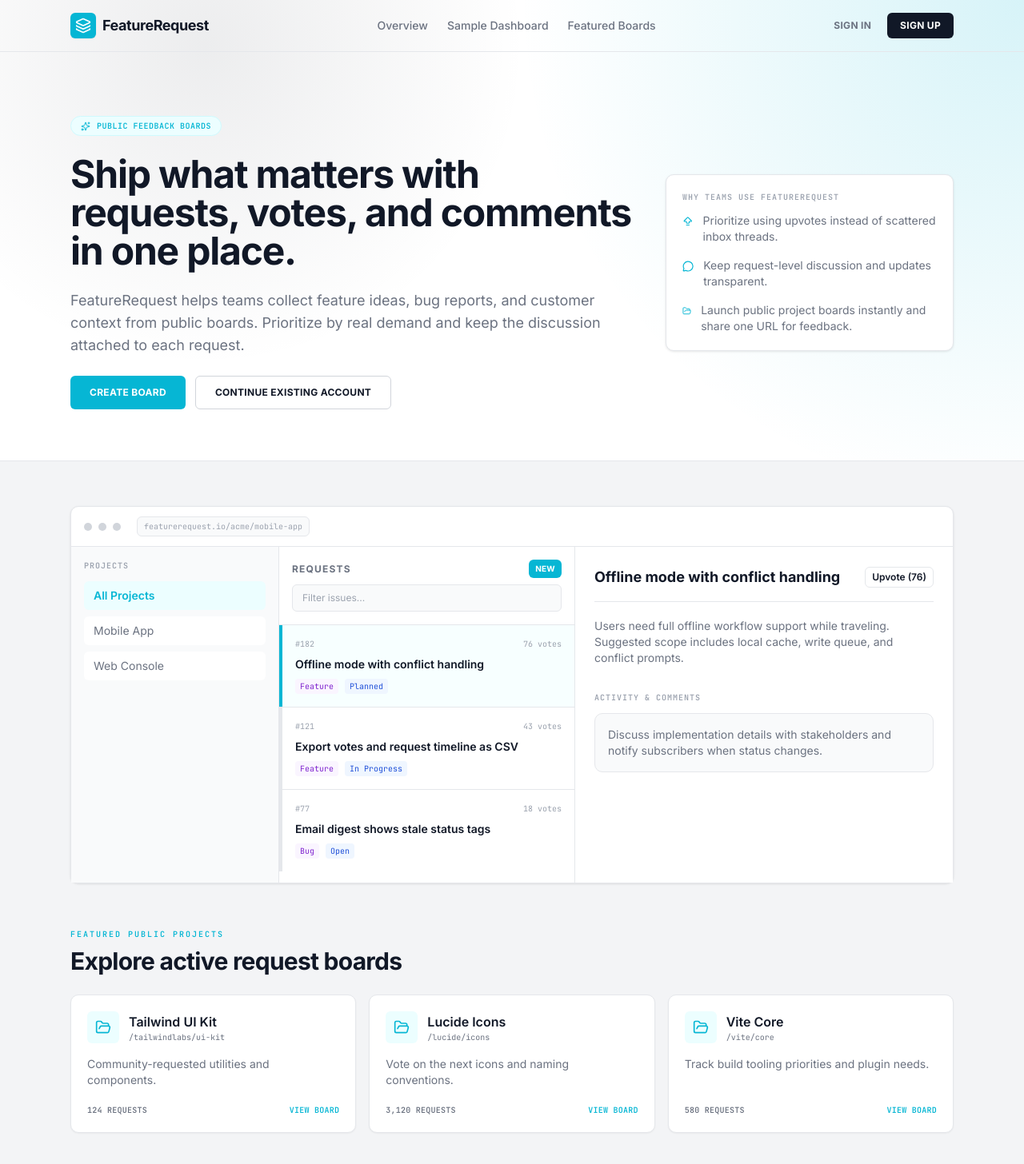
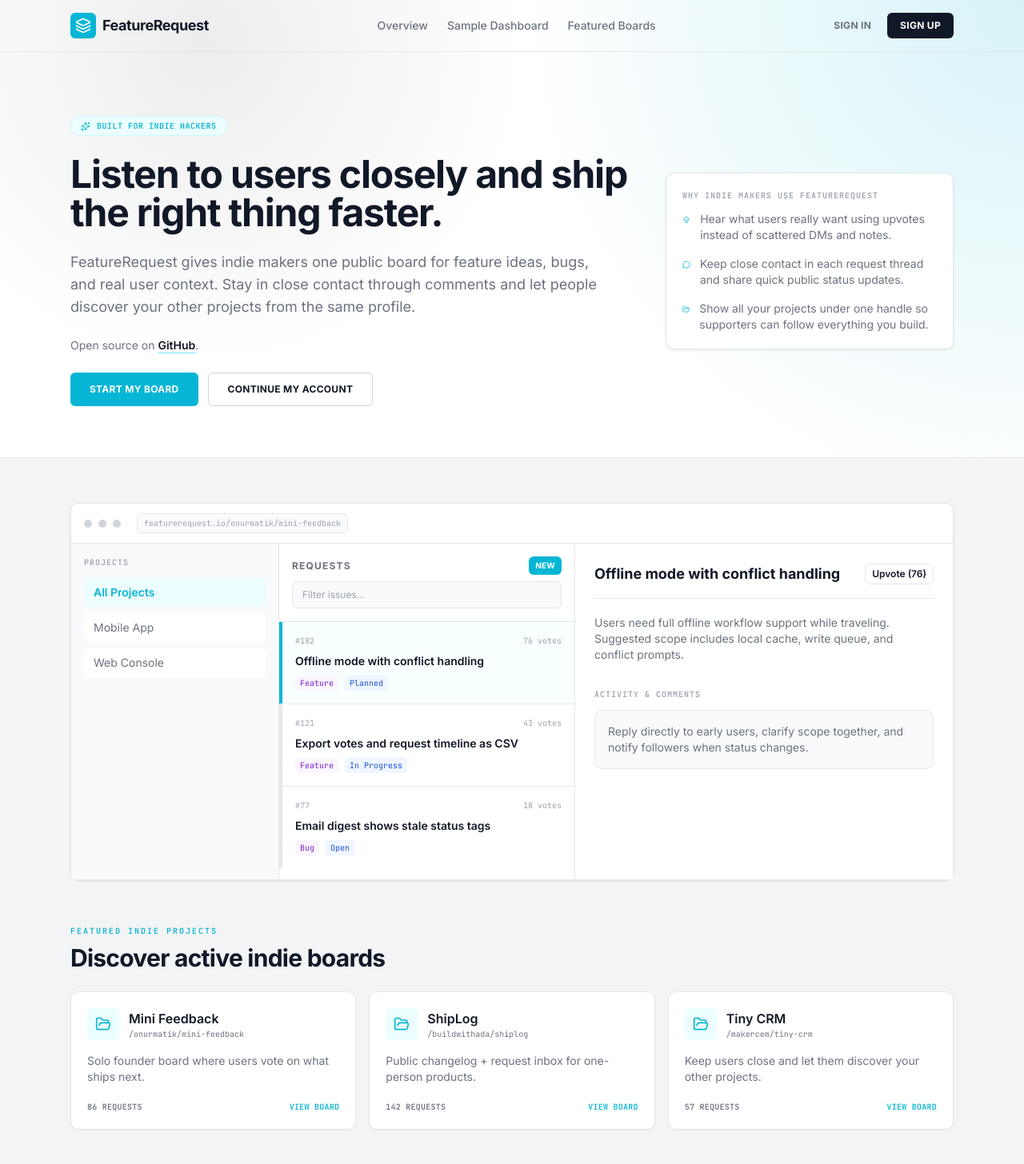
Before and after one commit to onurmatik/feature-request, a React (Vite) app in the folder frontend/: page / in a window 1280 px wide. Shown: the top 1456 px of the page at 80% size. Built offline with nearby package versions, Linux system fonts and the light colour scheme; no server answers.

Commit message:
Update featured projects data

```diff
--- a/frontend/src/LandingPage.jsx
+++ b/frontend/src/LandingPage.jsx
@@ -10,27 +10,27 @@
 const DEFAULT_FEATURED_PROJECTS = [
   {
     id: "sample-a",
-    owner_handle: "tailwindlabs",
-    name: "Tailwind UI Kit",
-    slug: "ui-kit",
-    tagline: "Community-requested utilities and components.",
-    issues_count: 124,
+    owner_handle: "onurmatik",
+    name: "Mini Feedback",
+    slug: "mini-feedback",
+    tagline: "Solo founder board where users vote on what ships next.",
+    issues_count: 86,
   },
   {
     id: "sample-b",
-    owner_handle: "lucide",
-    name: "Lucide Icons",
-    slug: "icons",
-    tagline: "Vote on the next icons and naming conventions.",
-    issues_count: 3120,
+    owner_handle: "buildwithada",
+    name: "ShipLog",
+    slug: "shiplog",
+    tagline: "Public changelog + request inbox for one-person products.",
+    issues_count: 142,
   },
   {
     id: "sample-c",
-    owner_handle: "vite",
-    name: "Vite Core",
-    slug: "core",
-    tagline: "Track build tooling priorities and plugin needs.",
-    issues_count: 580,
+    owner_handle: "makercem",
+    name: "Tiny CRM",
+    slug: "tiny-crm",
+    tagline: "Keep users close and let them discover your other projects.",
+    issues_count: 57,
   },
 ];
 
@@ -332,14 +332,27 @@
             <div className="space-y-6">
               <p className="inline-flex items-center gap-2 rounded-full border border-cyan-100 bg-cyan-50 px-3 py-1 text-[10px] font-mono font-bold uppercase tracking-wider text-[#06B6D4]">
                 <Sparkles size={12} />
-                Public Feedback Boards
+                Built for Indie Hackers
               </p>
               <h1 className="text-4xl font-bold tracking-tight sm:text-5xl">
-                Ship what matters with requests, votes, and comments in one place.
+                Listen to users closely and ship the right thing faster.
               </h1>
               <p className="max-w-2xl text-base text-[#6b7280] sm:text-lg">
-                FeatureRequest helps teams collect feature ideas, bug reports, and customer context from public
-                boards. Prioritize by real demand and keep the discussion attached to each request.
+                FeatureRequest gives indie makers one public board for feature ideas, bugs, and real user context.
+                Stay in close contact through comments and let people discover your other projects from the same
+                profile.
+              </p>
+              <p className="text-sm text-[#6b7280]">
+                Open source on{" "}
+                <a
+                  href="https://github.com/onurmatik/feature-request"
+                  target="_blank"
+                  rel="noreferrer"
+                  className="font-semibold text-[#111827] underline decoration-cyan-300 underline-offset-4 hover:text-[#06B6D4]"
+                >
+                  GitHub
+                </a>
+                .
               </p>
               <div className="flex flex-col gap-3 sm:flex-row">
                 {!isAuthenticated ? (
@@ -349,14 +362,14 @@
                       onClick={() => openAuth("signUp")}
                       className="rounded-sm-ds bg-[#06B6D4] px-6 py-3 text-xs font-bold uppercase tracking-wide text-white transition-colors hover:bg-cyan-600"
                     >
-                      Create Board
+                      Start My Board
                     </button>
                     <button
                       type="button"
                       onClick={() => openAuth("signIn")}
                       className="rounded-sm-ds border border-[#d1d5db] bg-white px-6 py-3 text-xs font-bold uppercase tracking-wide text-[#111827] transition-colors hover:bg-[#f9fafb]"
                     >
-                      Continue Existing Account
+                      Continue My Account
                     </button>
                   </>
                 ) : (
@@ -364,7 +377,7 @@
                     href={`/${currentUserHandle}/`}
                     className="inline-flex w-fit items-center rounded-sm-ds bg-[#06B6D4] px-6 py-3 text-xs font-bold uppercase tracking-wide text-white transition-colors hover:bg-cyan-600"
                   >
-                    Open My Workspace
+                    Open My Profile
                   </a>
                 )}
               </div>
@@ -372,20 +385,20 @@
 
             <div className="rounded-md-ds border border-[#e5e7eb] bg-white p-5 shadow-ds">
               <p className="mb-3 text-[10px] font-mono font-bold uppercase tracking-widest text-[#9ca3af]">
-                Why teams use FeatureRequest
+                Why indie makers use FeatureRequest
               </p>
               <div className="space-y-4 text-sm text-[#6b7280]">
                 <div className="flex items-start gap-3">
                   <ArrowBigUpDash className="mt-0.5 text-[#06B6D4]" size={18} />
-                  <p>Prioritize using upvotes instead of scattered inbox threads.</p>
+                  <p>Hear what users really want using upvotes instead of scattered DMs and notes.</p>
                 </div>
                 <div className="flex items-start gap-3">
                   <MessageCircle className="mt-0.5 text-[#06B6D4]" size={18} />
-                  <p>Keep request-level discussion and updates transparent.</p>
+                  <p>Keep close contact in each request thread and share quick public status updates.</p>
                 </div>
                 <div className="flex items-start gap-3">
                   <FolderOpen className="mt-0.5 text-[#06B6D4]" size={18} />
-                  <p>Launch public project boards instantly and share one URL for feedback.</p>
+                  <p>Show all your projects under one handle so supporters can follow everything you build.</p>
                 </div>
               </div>
             </div>
@@ -400,7 +413,7 @@
             <span className="h-2.5 w-2.5 rounded-full bg-[#d1d5db]" />
             <span className="h-2.5 w-2.5 rounded-full bg-[#d1d5db]" />
             <div className="ml-3 rounded-sm-ds border border-[#e5e7eb] bg-[#f9fafb] px-2 py-1 text-[10px] font-mono text-[#9ca3af]">
-              featurerequest.io/acme/mobile-app
+              featurerequest.io/onurmatik/mini-feedback
             </div>
           </div>
 
@@ -468,7 +481,7 @@
                   Activity & Comments
                 </p>
                 <div className="rounded-md-ds border border-[#e5e7eb] bg-[#f9fafb] p-4 text-sm text-[#6b7280]">
-                  Discuss implementation details with stakeholders and notify subscribers when status changes.
+                  Reply directly to early users, clarify scope together, and notify followers when status changes.
                 </div>
               </div>
             </div>
@@ -479,9 +492,9 @@
           <div className="mb-6 flex items-end justify-between gap-4">
             <div>
               <p className="text-[10px] font-mono font-bold uppercase tracking-[0.2em] text-[#06B6D4]">
-                Featured Public Projects
+                Featured Indie Projects
               </p>
-              <h2 className="mt-2 text-2xl font-bold tracking-tight sm:text-3xl">Explore active request boards</h2>
+              <h2 className="mt-2 text-2xl font-bold tracking-tight sm:text-3xl">Discover active indie boards</h2>
             </div>
             {isFeaturedLoading ? <p className="text-xs text-[#9ca3af]">Loading projects...</p> : null}
           </div>
@@ -505,7 +518,7 @@
                   </div>
                 </div>
                 <p className="mb-5 min-h-[40px] text-sm text-[#6b7280]">
-                  {project.tagline || "Open request board for roadmap planning and bug triage."}
+                  {project.tagline || "Public board for solo roadmap, bug triage, and close user feedback loops."}
                 </p>
                 <div className="flex items-center justify-between text-[10px] font-mono font-bold uppercase tracking-wide">
                   <span className="text-[#6b7280]">{toReadableCount(project.issues_count)} Requests</span>
@@ -600,7 +613,7 @@
                       value={signUpHandle}
                       onChange={(event) => setSignUpHandle(event.target.value)}
                       className="w-full rounded-sm-ds border border-[#e5e7eb] px-3 py-2 text-sm outline-none focus:ring-1 focus:ring-[#06B6D4]"
-                      placeholder="your_team"
+                      placeholder="yourhandle"
                       autoFocus
                     />
                   </div>
@@ -613,7 +626,7 @@
                       value={signUpEmail}
                       onChange={(event) => setSignUpEmail(event.target.value)}
                       className="w-full rounded-sm-ds border border-[#e5e7eb] px-3 py-2 text-sm outline-none focus:ring-1 focus:ring-[#06B6D4]"
-                      placeholder="you@company.com"
+                      placeholder="you@indie.dev"
                     />
                   </div>
                   <div className="space-y-1.5">
@@ -625,7 +638,7 @@
                       value={signUpDisplayName}
                       onChange={(event) => setSignUpDisplayName(event.target.value)}
                       className="w-full rounded-sm-ds border border-[#e5e7eb] px-3 py-2 text-sm outline-none focus:ring-1 focus:ring-[#06B6D4]"
-                      placeholder="Product Team"
+                      placeholder="Onur Matik"
                     />
                   </div>
                   {authFeedback ? <p className="text-xs text-[#6b7280]">{authFeedback}</p> : null}
```
Also changed, not shown: 1 other file (tests, documents, lock files or other folders).
